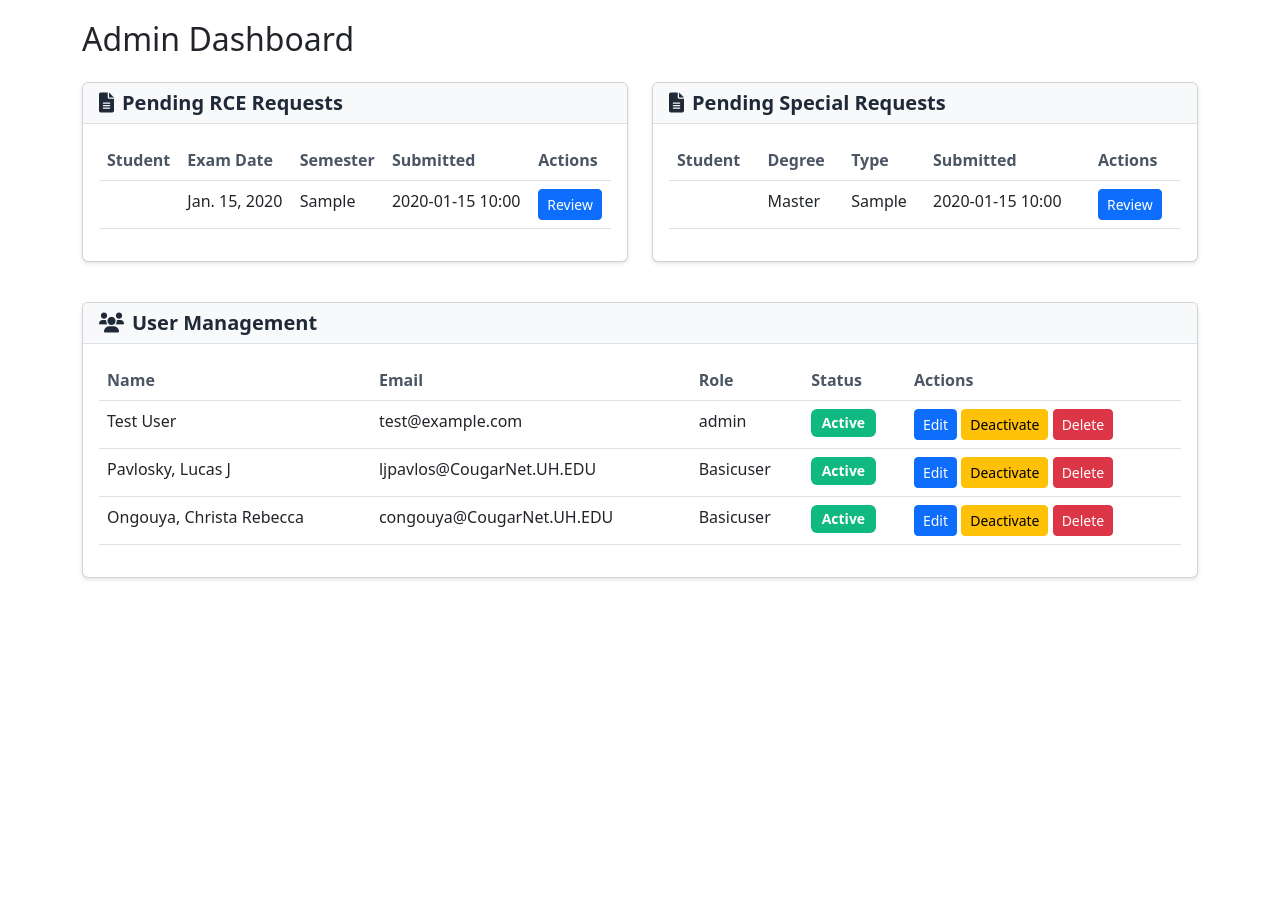
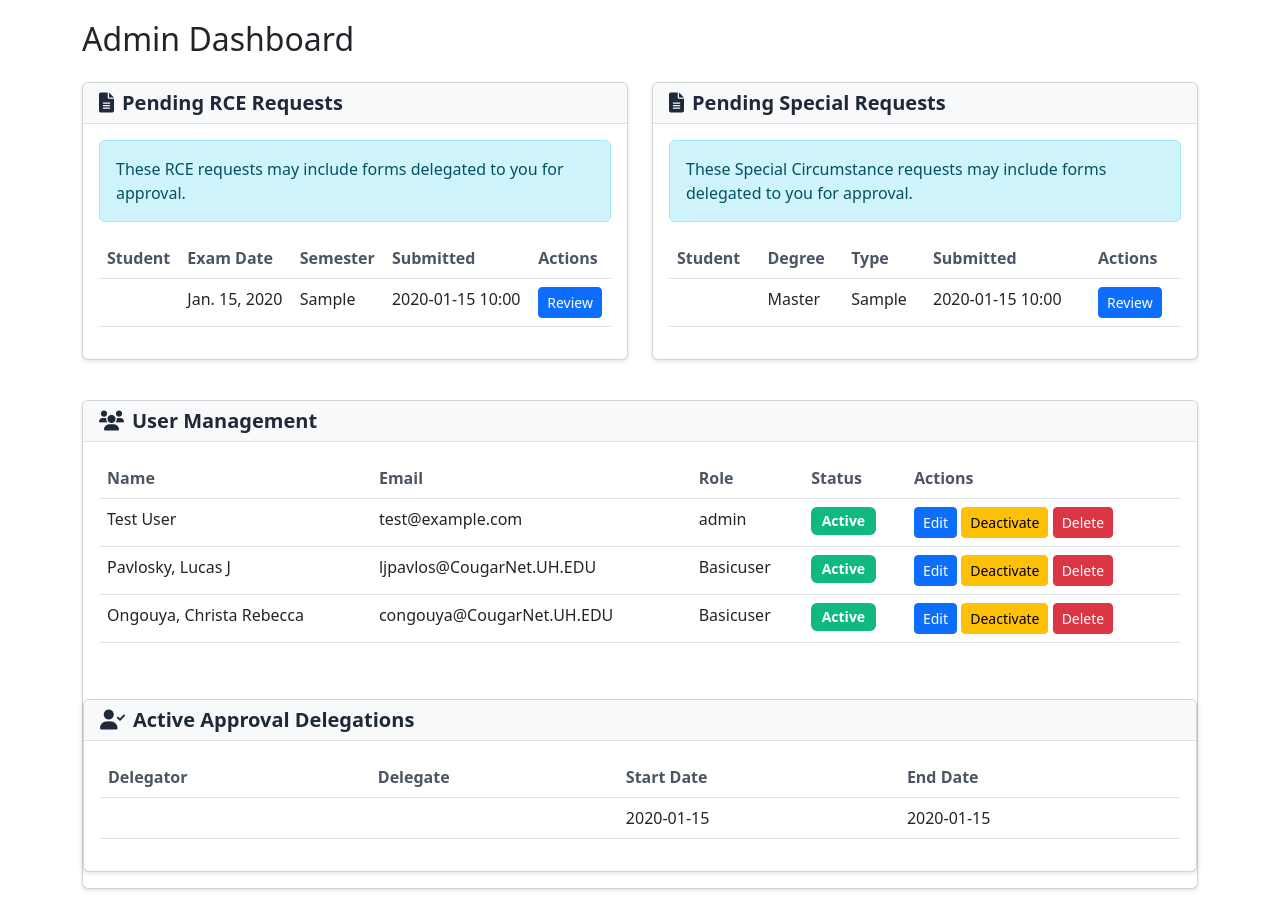
Before and after one commit to MooseJawTeam/TeamMooseJaw, a Django app: template templates/ums/admin.html in a window 1280 px wide. Shown: the part 56-961 px from the top of the page. Before the commit the page ends 636 px from the top, so only its background shows below. Run offline with Django 5.2, Linux system fonts and the light colour scheme; the template is opened without the code that fills it: values that come from a table or form of the project are taken from there, others are empty; data comes from the database, SQL or seed files in the repository; tables that the repository leaves empty hold one stand-in row (values such as "Sample post").

Commit message:
Approval delegation please contact Diego gutierrez for any questions

```diff
--- a/templates/ums/admin.html
+++ b/templates/ums/admin.html
@@ -18,7 +18,12 @@
                             </h3>
                         </div>
                         <div class="card-body">
+
+
                             {% if pending_rce_forms %}
+                            <div class="alert alert-info">
+                                These RCE requests may include forms delegated to you for approval.
+                            </div>
                                 <div class="table-responsive">
                                     <table class="table">
                                         <thead>
@@ -64,6 +69,10 @@
                         </div>
                         <div class="card-body">
                             {% if pending_special_forms %}
+                            <div class="alert alert-info">
+                                These Special Circumstance requests may include forms delegated to you for approval.
+                            </div>
+
                                 <div class="table-responsive">
                                     <table class="table">
                                         <thead>
@@ -162,6 +171,46 @@
                         </table>
                     </div>
                 </div>
+                <div class="card mt-4">
+    <div class="card-header">
+        <h3 class="card-title mb-0">
+            <i class="fas fa-user-check me-2"></i>Active Approval Delegations
+        </h3>
+    </div>
+    <div class="card-body">
+        {% if active_delegations %}
+            <table class="table">
+                <thead>
+                    <tr>
+                        <th>Delegator</th>
+                        <th>Delegate</th>
+                        <th>Start Date</th>
+                        <th>End Date</th>
+                    </tr>
+                </thead>
+                <tbody>
+                    {% for delegation in active_delegations %}
+                        <tr>
+                            <td>{{ delegation.delegator.name }}</td>
+                            <td>{{ delegation.delegatee.name }}</td>
+                            <td>{{ delegation.start_date|date:"Y-m-d" }}</td>
+                            <td>
+                                {% if delegation.end_date %}
+                                    {{ delegation.end_date|date:"Y-m-d" }}
+                                {% else %}
+                                    <span class="text-muted">No end date</span>
+                                {% endif %}
+                            </td>
+                        </tr>
+                    {% endfor %}
+                </tbody>
+            </table>
+        {% else %}
+            <p class="text-muted">No active delegations found.</p>
+        {% endif %}
+    </div>
+</div>
+
             </div>
         </div>
     </div>
--- a/templates/ums/user.html
+++ b/templates/ums/user.html
@@ -28,6 +28,10 @@
                                 <span class="badge {% if user.status == 'Active' %}bg-success{% else %}bg-danger{% endif %}">
                                     {{user.status}}
                                 </span>
+                                <a href="{% url 'delegate_approval' %}" class="btn btn-outline-secondary mt-2">
+                                    <i class="fas fa-random me-1"></i> Delegate Approval
+                                </a>
+
                             </p>
                         </div>
                     </div>
--- a/ums/models.py
+++ b/ums/models.py
@@ -225,3 +225,20 @@
     def __str__(self):
         org_unit = f" ({self.organizational_unit.name})" if self.organizational_unit else ""
         return f"Special Circumstance Form for {self.user.name} ({self.user.email}){org_unit}"
+
+
+#Model to track delegation relationships
+class ApprovalDelegation(models.Model):
+    """Model to track delegation of approval authority"""
+    delegator = models.ForeignKey(Users, on_delete=models.CASCADE, related_name='delegated_approvals')
+    delegatee = models.ForeignKey(Users, on_delete=models.CASCADE, related_name='received_delegations')
+    start_date = models.DateTimeField()
+    end_date = models.DateTimeField()
+    active = models.BooleanField(default=True)
+
+    def is_active(self):
+        today = timezone.now().date()
+        return self.active and self.start_date <= today <= self.end_date
+
+    def __str__(self):
+        return f"{self.delegator.name} delegated to {self.delegatee.name}"
--- a/ums/urls.py
+++ b/ums/urls.py
@@ -1,6 +1,8 @@
 from django.urls import path
 from . import views
 from . import view_document
+from .views import delegate_approval
+
 
 
 urlpatterns = [
@@ -54,4 +56,7 @@
     # 🔹 Approver Management
     path("approvers/", views.approver_list, name="approver_list"),
     path("approvers/manage/<str:user_id>/<int:org_id>/", views.manage_approver, name="manage_approver"),
+
+    # 🔹 Delegation Management
+    path("delegate/", delegate_approval, name="delegate_approval"),
 ]
```
Also changed, not shown: templates/ums/delegate_form.html (added, +32 -0 lines), ums/views.py (+105 -11 lines), ums/migrations/0017_approvaldelegation.py (added), ums/migrations/0018_approvaldelegation_active.py (added), 4 other files.
